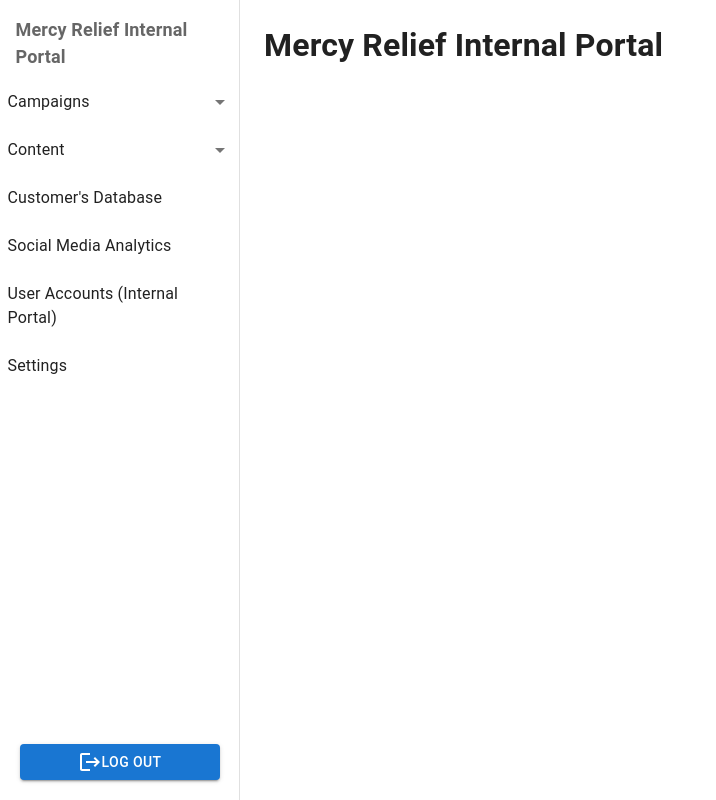
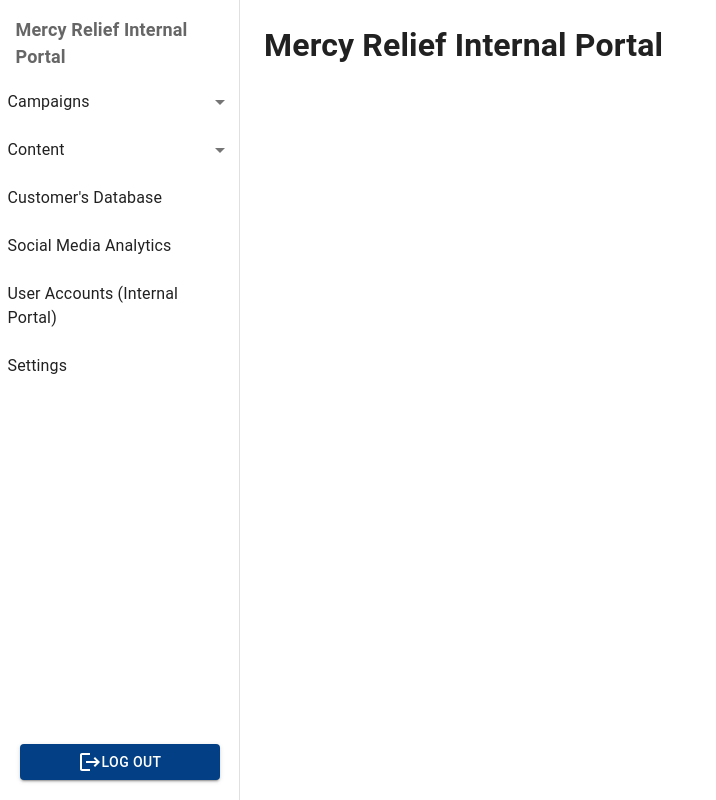
Before and after one commit to dsc-project-mr/mr-fe-internal, a Next.js app: page / in a window 1280 px wide. Shown: the whole page, without its empty margins (0-716 px from the left). Built offline with nearby package versions, Linux system fonts and the light colour scheme.

Commit message:
feat: use mr color constants

```diff
--- a/components/Sidebar/HeaderTab.tsx
+++ b/components/Sidebar/HeaderTab.tsx
@@ -11,6 +11,7 @@ import SubheaderTab from './SubheaderTab'
 import { SidebarData } from 'constants/sidebarData'
 import { useRouter } from 'next/router'
 import { DRAWER_WIDTH } from '.'
+import { MR_GRAY_1 } from 'styles/theme'
 
 const HeaderTab = ({
   headerData,
@@ -61,7 +62,7 @@ const HeaderTab = ({
                 cursor: hasSubheaders ? 'pointer' : 'default',
               },
               backgroundColor:
-                tabSelected == headerData.title ? '#E8EAEC' : 'white',
+                tabSelected == headerData.title ? MR_GRAY_1 : 'white',
             }}
           >
             <Typography
--- a/components/Sidebar/SubheaderTab.tsx
+++ b/components/Sidebar/SubheaderTab.tsx
@@ -11,6 +11,7 @@ import { useRouter } from 'next/router'
 import { DRAWER_WIDTH } from '.'
 import { Dispatch, SetStateAction, useState } from 'react'
 import { SubheaderData } from 'constants/sidebarData'
+import { MR_GRAY_1 } from 'styles/theme'
 
 const SubheaderTab = ({
   subheaderData,
@@ -64,7 +65,7 @@ const SubheaderTab = ({
               transform: 'rotate(90deg)',
             },
             backgroundColor:
-              tabSelected == subheaderData.title ? '#E8EAEC' : 'white',
+              tabSelected == subheaderData.title ? MR_GRAY_1 : 'white',
           }}
         >
           <Typography
--- a/components/Sidebar/index.tsx
+++ b/components/Sidebar/index.tsx
@@ -3,6 +3,7 @@ import { useState } from 'react'
 import HeaderTab from './HeaderTab'
 import { sidebarData } from 'constants/sidebarData'
 import LogoutIcon from '@mui/icons-material/Logout'
+import { MR_DARK_BLUE } from 'styles/theme'
 
 export const DRAWER_WIDTH = 240
 
@@ -57,7 +58,7 @@ const Sidebar = () => {
           variant="contained"
           sx={{
             width: '200px',
-            backgroundColor: '#1976D2',
+            backgroundColor: MR_DARK_BLUE,
             marginBottom: '20px',
           }}
         >
```
